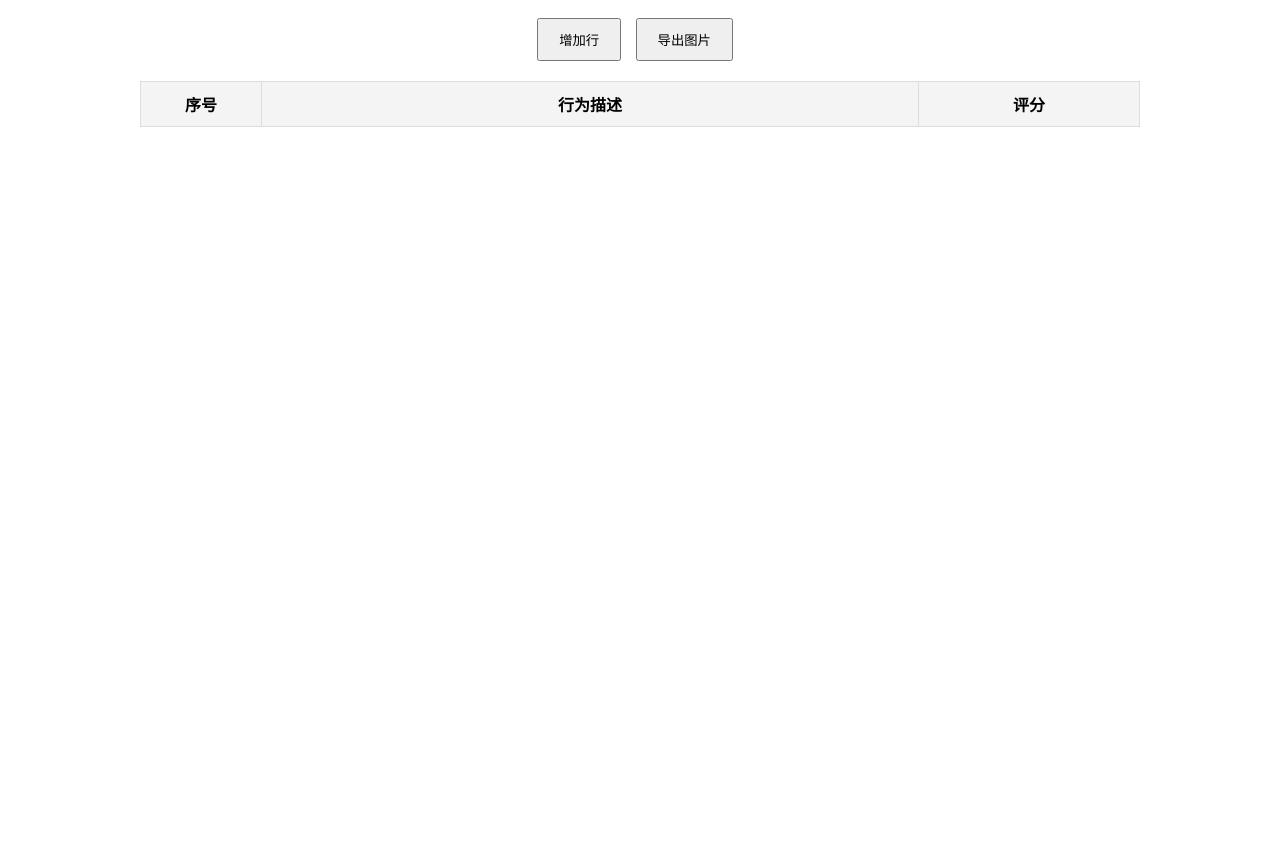
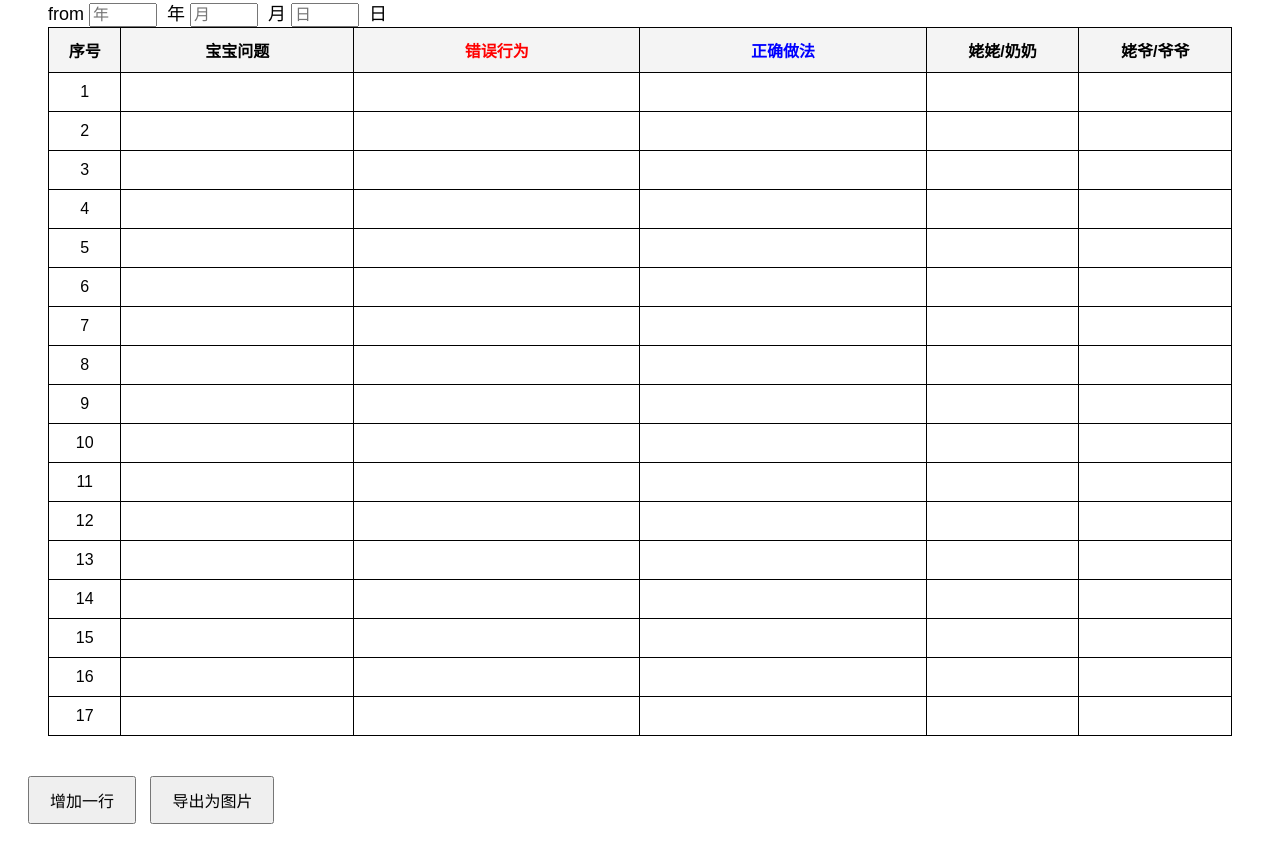
Before and after one commit to Connieyang1024/score, a plain HTML site: page index.html in a window 1280 px wide. Shown: the part 136-988 px from the top of the page. Before the commit the page ends 800 px from the top, so only its background shows below. Drawn offline with nearby package versions, Linux system fonts and the light colour scheme.

Commit message:
Update index.html

```diff
--- a/index.html
+++ b/index.html
@@ -4,166 +4,157 @@
     <meta charset="UTF-8">
     <meta name="viewport" content="width=device-width, initial-scale=1.0">
     <title>打分表</title>
-    <script src="https://cdn.jsdelivr.net/npm/html2canvas@1.4.1/dist/html2canvas.min.js"></script>
     <style>
         body {
             font-family: Arial, sans-serif;
+            background-color: white;
             padding: 20px;
-            max-width: 1000px;
-            margin: auto;
+        }
+        #capture {
+            background-color: white;
+            padding: 20px;
         }
         h1 {
             text-align: center;
+            margin-bottom: 20px;
         }
-        .date-inputs {
-            margin-bottom: 20px;
-            text-align: center;
+        label {
+            font-size: 18px;
+        }
+        input[type="number"] {
+            width: 60px;
+            font-size: 16px;
+            margin-right: 5px;
         }
         table {
             width: 100%;
             border-collapse: collapse;
-            table-layout: fixed; /* 固定表格布局 */
+            table-layout: fixed;
+            word-break: break-word;
         }
         th, td {
-            border: 1px solid #ddd;
+            border: 1px solid #000;
             padding: 10px;
-            word-break: break-word; /* 自动换行 */
+            text-align: center;
+            vertical-align: top;
         }
         th {
             background-color: #f4f4f4;
         }
-        .add-row-btn, .export-btn {
-            margin-right: 10px;
-            padding: 10px 20px;
-            cursor: pointer;
+        td {
+            height: auto;
         }
         .button-container {
-            text-align: center;
-            margin-bottom: 20px;
+            margin-top: 20px;
+        }
+        button {
+            padding: 10px 20px;
+            font-size: 16px;
+            cursor: pointer;
+            margin-right: 10px;
         }
     </style>
+    <script src="https://cdn.jsdelivr.net/npm/html2canvas@1.4.1/dist/html2canvas.min.js"></script>
 </head>
 <body>
+    <!-- 包裹打分表和日期部分，用于截图 -->
+    <div id="capture">
         <h1>打分表</h1>
+        <label>from
+            <input type="number" id="year" placeholder="年"> 年
+            <input type="number" id="month" placeholder="月"> 月
+            <input type="number" id="day" placeholder="日"> 日
+        </label>
 
-    <div class="date-inputs">
-        <label>From:
-            <input type="number" id="year" placeholder="年" min="1900" max="2100"> 年
-            <input type="number" id="month" placeholder="月" min="1" max="12"> 月
-            <input type="number" id="day" placeholder="日" min="1" max="31"> 日
-        </label>
-    </div>
-
-    <div class="button-container">
-        <button class="add-row-btn" onclick="addRow()">增加行</button>
-        <button class="export-btn" onclick="exportAsImage()">导出图片</button>
-    </div>
-
-    <div id="scoreTableContainer">
         <table id="scoreTable">
             <thead>
                 <tr>
-                    <th style="width: 10%;">序号</th>
-                    <th>行为描述</th>
-                    <th style="width: 20%;">评分</th>
+                    <th style="width: 5%;">序号</th>
+                    <th style="width: 20%;">宝宝问题</th>
+                    <th style="width: 25%; color: red;">错误行为</th>
+                    <th style="width: 25%; color: blue;">正确做法</th>
+                    <th style="width: 12.5%;">姥姥/奶奶</th>
+                    <th style="width: 12.5%;">姥爷/爷爷</th>
                 </tr>
             </thead>
             <tbody>
+                <script>
+                    for (let i = 1; i <= 17; i++) {
+                        document.write(`
                             <tr>
-                    <td>1</td>
+                                <td>${i}</td>
+                                <td contenteditable="true"></td>
+                                <td contenteditable="true"></td>
+                                <td contenteditable="true"></td>
                                 <td contenteditable="true"></td>
                                 <td contenteditable="true"></td>
                             </tr>
+                        `);
+                    }
+                </script>
             </tbody>
         </table>
     </div>
 
+    <!-- 按钮 -->
+    <div class="button-container">
+        <button onclick="addRow()">增加一行</button>
+        <button onclick="exportToImage()">导出为图片</button>
+    </div>
+
     <script>
-        // 自动编号行
-        function updateRowNumbers() {
+        // 自动保存功能
+        document.addEventListener('input', () => {
             const rows = document.querySelectorAll("#scoreTable tbody tr");
-            rows.forEach((row, index) => {
-                row.cells[0].textContent = index + 1;
+            const tableData = [];
+            rows.forEach(row => {
+                const cells = row.querySelectorAll("td");
+                const rowData = Array.from(cells).slice(1).map(cell => cell.innerText);
+                tableData.push(rowData);
             });
-            saveTableData();
+            localStorage.setItem('scoreTableData', JSON.stringify(tableData));
+        });
+
+        // 读取保存的数据
+        window.addEventListener('load', () => {
+            const savedData = JSON.parse(localStorage.getItem('scoreTableData'));
+            if (savedData) {
+                const rows = document.querySelectorAll("#scoreTable tbody tr");
+                savedData.forEach((rowData, index) => {
+                    const cells = rows[index].querySelectorAll("td");
+                    rowData.forEach((text, cellIndex) => {
+                        cells[cellIndex + 1].innerText = text;
+                    });
+                });
             }
+        });
 
-        // 增加新行
+        // 增加新行并自动编号
         function addRow() {
-            const table = document.querySelector("#scoreTable tbody");
-            const newRow = document.createElement("tr");
+            const table = document.getElementById('scoreTable').getElementsByTagName('tbody')[0];
+            const newRow = table.insertRow();
+            const rowCount = table.rows.length;
+
             newRow.innerHTML = `
-                <td></td>
+                <td>${rowCount}</td>
+                <td contenteditable="true"></td>
+                <td contenteditable="true"></td>
+                <td contenteditable="true"></td>
                 <td contenteditable="true"></td>
                 <td contenteditable="true"></td>
             `;
-            table.appendChild(newRow);
-            updateRowNumbers();
         }
 
-        // 自动保存数据到本地
-        function saveTableData() {
-            const tableData = [];
-            document.querySelectorAll("#scoreTable tbody tr").forEach(row => {
-                const cells = row.querySelectorAll("td");
-                tableData.push({
-                    description: cells[1].textContent,
-                    score: cells[2].textContent
-                });
-            });
-
-            const date = {
-                year: document.getElementById("year").value,
-                month: document.getElementById("month").value,
-                day: document.getElementById("day").value
-            };
-
-            localStorage.setItem("tableData", JSON.stringify(tableData));
-            localStorage.setItem("date", JSON.stringify(date));
-        }
-
-        // 读取本地保存的数据
-        function loadTableData() {
-            const tableData = JSON.parse(localStorage.getItem("tableData")) || [];
-            const date = JSON.parse(localStorage.getItem("date")) || {};
-
-            const tableBody = document.querySelector("#scoreTable tbody");
-            tableBody.innerHTML = "";
-
-            tableData.forEach((data, index) => {
-                const newRow = document.createElement("tr");
-                newRow.innerHTML = `
-                    <td>${index + 1}</td>
-                    <td contenteditable="true">${data.description}</td>
-                    <td contenteditable="true">${data.score}</td>
-                `;
-                tableBody.appendChild(newRow);
-            });
-
-            document.getElementById("year").value = date.year || "";
-            document.getElementById("month").value = date.month || "";
-            document.getElementById("day").value = date.day || "";
-
-            updateRowNumbers();
-        }
-
-        // 导出图片功能
-        function exportAsImage() {
-            const element = document.getElementById("scoreTableContainer");
-            html2canvas(element, { scale: 2 }).then(canvas => {
-                const link = document.createElement("a");
-                link.href = canvas.toDataURL("image/png");
-                link.download = "打分表.png";
+        // 导出为图片
+        function exportToImage() {
+            const capture = document.getElementById('capture');
+            html2canvas(capture).then(canvas => {
+                const link = document.createElement('a');
+                link.download = '打分表.png';
+                link.href = canvas.toDataURL('image/png');
                 link.click();
-            }).catch(error => {
-                console.error("导出失败：", error);
-                alert("导出图片失败，请稍后重试！");
             });
         }
-
-        // 自动保存机制
-        document.addEventListener("input", saveTableData);
-        window.addEventListener("load", loadTableData);
     </script>
 </body>
 </html>
```
Lines whose indentation alone changed are shown as unchanged.
